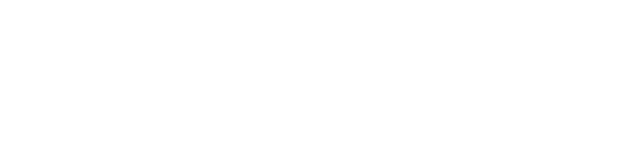
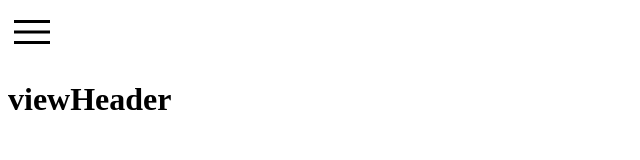
Before and after one commit to snowjelly/todo-list, a website built with webpack: page dist/index.html in a window 1280 px wide. Shown: the whole page, without its empty margins (0-640 px from the left). Built offline with nearby package versions, Linux system fonts and the light colour scheme.

Commit message:
basic page and module structure

```diff
--- a/src/DOMController.js
+++ /dev/null
@@ -1,3 +0,0 @@
-export default function DOMController() {
-    console.log('hello from the DOM!');
-}
--- /dev/null
+++ b/src/functions/firstLoad.js
@@ -0,0 +1,15 @@
+import headerDiv from '../pages/header';
+import inbox from '../pages/inbox';
+import sidebarDiv from '../pages/sidebar';
+
+const firstLoad = () => {
+  const content = document.querySelector('#content');
+  const header = headerDiv();
+  const sidebar = sidebarDiv();
+
+  content.appendChild(header);
+  content.appendChild(sidebar);
+  inbox();
+}
+
+export default firstLoad;
--- /dev/null
+++ b/src/functions/render.js
@@ -0,0 +1,10 @@
+
+const render = () => {
+  //remove all children except for the header and sidebar
+  const content = document.querySelector('#content');
+  while (content.children.length > 2) {
+    content.children[2].remove();
+  }
+}
+
+export default render;
--- a/src/index.js
+++ b/src/index.js
@@ -1,5 +1,3 @@
-import DOMController from './DOMController';
-import todo from './todo';
+import firstLoad from "./functions/firstLoad";
 
-
-todo();
+firstLoad();
--- /dev/null
+++ b/src/pages/inbox.js
@@ -0,0 +1,24 @@
+
+const inbox = () => {
+  const content = document.querySelector('#content');
+
+  const viewContainer = document.createElement('div');
+  viewContainer.id = 'view-container';
+
+  const viewHeaderContainer = document.createElement('div');
+  viewHeaderContainer.id = 'view-header-container';
+
+  viewContainer.appendChild(viewHeaderContainer);
+
+  const viewHeaderContent = document.createElement('div');
+  viewHeaderContent.id = 'view-header-content';
+  viewHeaderContent.innerHTML = `
+  <h1>viewHeader</h1>
+  `;
+
+  viewHeaderContainer.appendChild(viewHeaderContent);
+
+  content.appendChild(viewContainer);
+}
+
+export default inbox;
--- /dev/null
+++ b/src/pages/sidebar.js
@@ -0,0 +1,9 @@
+
+const sidebarDiv = () => {
+  const sidebarContainer = document.createElement('div');
+  sidebarContainer.id = 'sidebar-container';
+
+  return sidebarContainer;
+}
+
+export default sidebarDiv;
--- a/src/todo.js
+++ b/src/todo.js
@@ -26,9 +26,6 @@ const createTodo = (title, description = "", dueDate = "", priority = null, proj
         project,
     }
 
-    const addToProject = () => ({
-
-    })();
     return newTodo;
 }
 
```
Also changed, not shown: dist/6ff58c74bd8563f7e59a.png (added), dist/index.html, dist/main.js.
